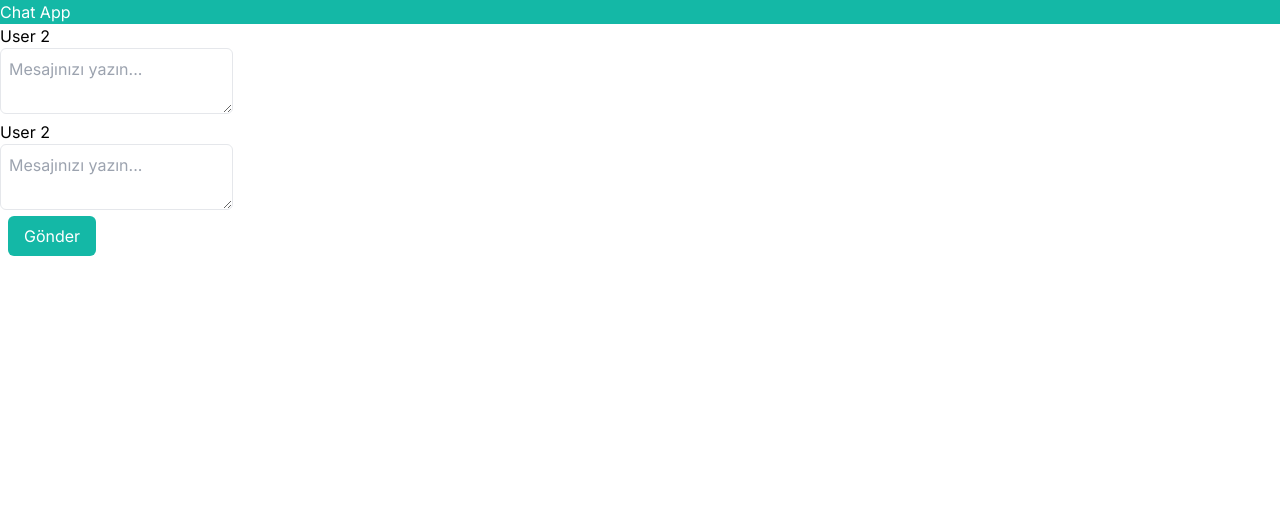
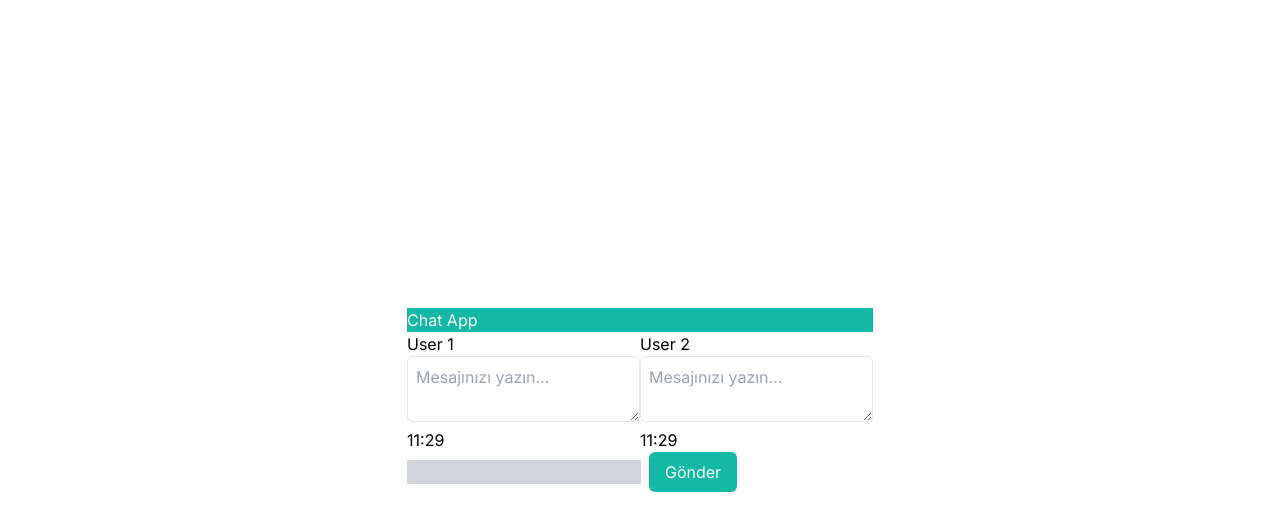
Before and after one commit to mertcetiin/ChatApp, a Next.js app: page / in a window 1280 px wide. Shown: the top 530 px of the page. Built offline with nearby package versions, Linux system fonts and the light colour scheme.

Commit message:
The design on the homepage has changed and date has been added.

```diff
--- a/app/globals.css
+++ b/app/globals.css
@@ -1,17 +1,3 @@
 @tailwind base;
 @tailwind components;
 @tailwind utilities;
-
-:root {
-  --foreground-rgb: 0, 0, 0;
-  --background-start-rgb: 214, 219, 220;
-  --background-end-rgb: 255, 255, 255;
-}
-
-@media (prefers-color-scheme: dark) {
-  :root {
-    --foreground-rgb: 255, 255, 255;
-    --background-start-rgb: 0, 0, 0;
-    --background-end-rgb: 0, 0, 0;
-  }
-}
--- a/app/page.tsx
+++ b/app/page.tsx
@@ -2,7 +2,7 @@ import ChatIndex from '../container/chatIndex'
 
 export default function Home() {
   return (
-    <div>
+    <div className='flex justify-center items-center h-screen'>
       <ChatIndex />
     </div>
   )
--- a/components/inputIndex.tsx
+++ b/components/inputIndex.tsx
@@ -3,6 +3,7 @@ import React from 'react'
 function InputIndex() {
     return (
         <div>
+            <input type="text" className='bg-gray-300' />
             <button className="bg-teal-500 text-white px-4 py-2 ml-2 rounded-md">Gönder</button>
         </div>
     )
--- a/components/user1.tsx
+++ b/components/user1.tsx
@@ -1,10 +1,31 @@
-import React from 'react'
+"use client";
+import { useEffect, useState } from 'react';
 
 function User1() {
+
+    const [time, setTime] = useState(new Date());
+
+    useEffect(() => {
+        const intervalId = setInterval(() => {
+            setTime(new Date());
+        }, 1000)
+
+        return () => clearInterval(intervalId);
+    }, [])
+
+    const hoursTime = time.getHours();
+    const minutesTime = time.getMinutes();
+
+    let formattedHours = hoursTime < 10 ? `0${hoursTime}` : hoursTime;
+    let formattedMinutes = minutesTime < 10 ? `0${minutesTime}` : minutesTime;
+
     return (
         <div>
-            <p>User 2</p>
-            <textarea placeholder="Mesajınızı yazın..." className="flex-1 p-2 border rounded-md"></textarea>
+            <p>User 1</p>
+            <div>
+                <textarea placeholder="Mesajınızı yazın..." className="flex-1 p-2 border rounded-md"></textarea>
+                <p>{formattedHours}:{formattedMinutes}</p>
+            </div>
         </div>
     )
 }
--- a/components/user2.tsx
+++ b/components/user2.tsx
@@ -1,10 +1,31 @@
-import React from 'react'
+"use client";
+import { useEffect, useState } from 'react';
 
 function User2() {
+
+    const [time, setTime] = useState(new Date());
+
+    useEffect(() => {
+        const intervalId = setInterval(() => {
+            setTime(new Date());
+        }, 1000)
+
+        return () => clearInterval(intervalId);
+    }, [])
+
+    const hoursTime = time.getHours();
+    const minutesTime = time.getMinutes();
+
+    let formattedHours = hoursTime < 10 ? `0${hoursTime}` : hoursTime;
+    let formattedMinutes = minutesTime < 10 ? `0${minutesTime}` : minutesTime;
+
     return (
         <div>
             <p>User 2</p>
-            <textarea placeholder="Mesajınızı yazın..." className="flex-1 p-2 border rounded-md"></textarea>
+            <div>
+                <textarea placeholder="Mesajınızı yazın..." className="flex-1 p-2 border rounded-md"></textarea>
+                <p>{formattedHours}:{formattedMinutes}</p>
+            </div>
         </div>
     )
 }
--- a/container/chatIndex.tsx
+++ b/container/chatIndex.tsx
@@ -5,13 +5,11 @@ import React from 'react'
 
 function ChatIndex() {
     return (
-        <div className="font-sans bg-gray-800 h-screen flex">
-            <div className="flex-1 flex flex-col">
-
+        <div className="font-sans">
+            <div className="">
                 <div className="bg-teal-500 text-white p-4 flex items-center justify-between">
                     <span className="text-lg font-semibold">Chat App</span>
                 </div>
-
                 <div className="p-4 flex items-center">
                     <User1 />
                     <User2 />
```
